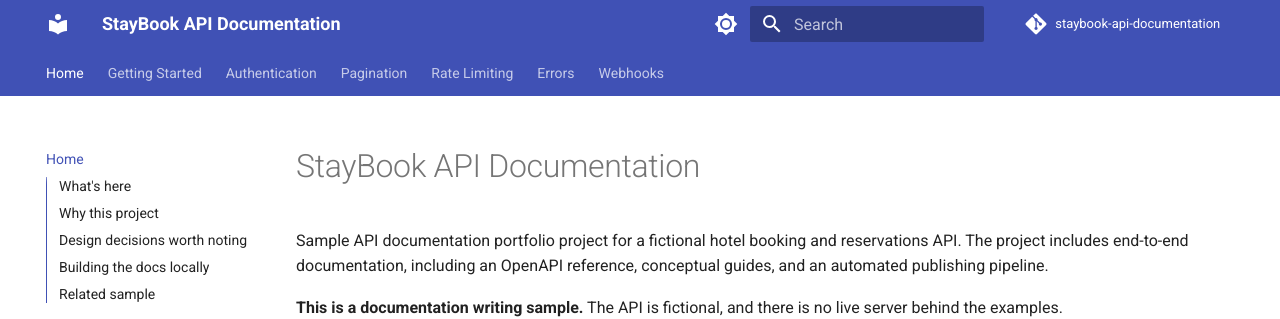
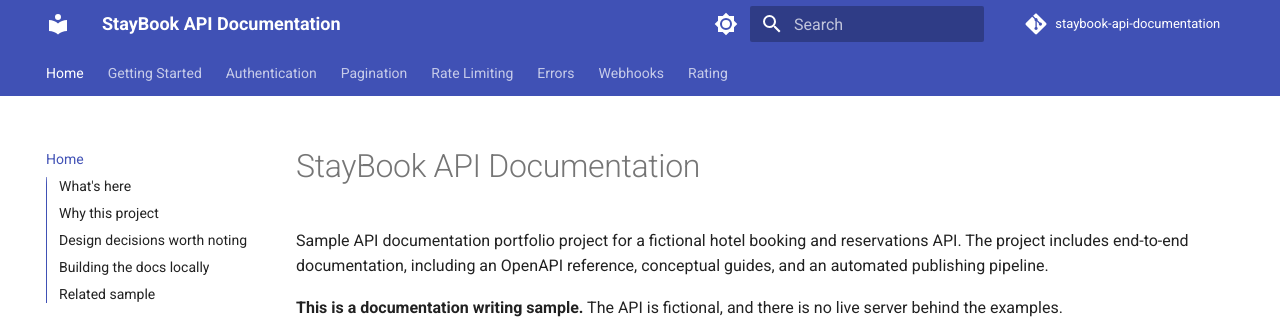
Before and after one commit to veeranpatil-boop/staybook-api-documentation, an MkDocs documentation site: the page built from docs/index.md, in a window 1280 px wide and 900 px high. Shown: the top 319 px of the window. Built offline with MkDocs 1.6.1 and Material for MkDocs 9.7.7, drawn with Linux system fonts in a browser that asks for light colours; comment, search, counter and statistics services are not loaded.

Commit message:
Add 'Rating' section to mkdocs configuration

```diff
--- a/mkdocs.yml
+++ b/mkdocs.yml
@@ -34,6 +34,7 @@ nav:
   - Rate Limiting: rate-limiting.md
   - Errors: errors.md
   - Webhooks: webhooks.md
+  - Rating: Rating.md
 
 markdown_extensions:
   - admonition
```
